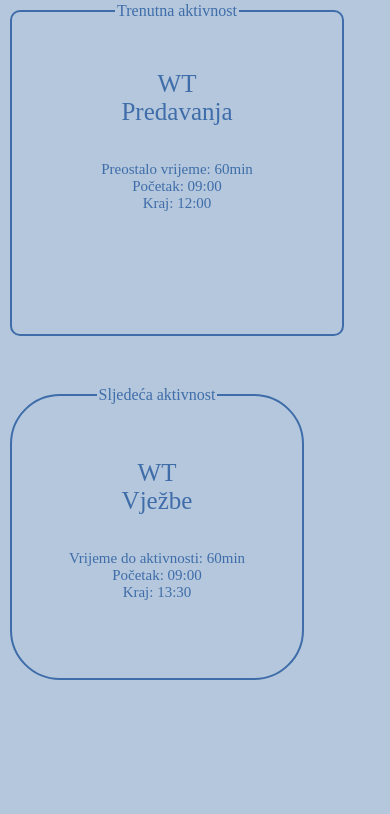
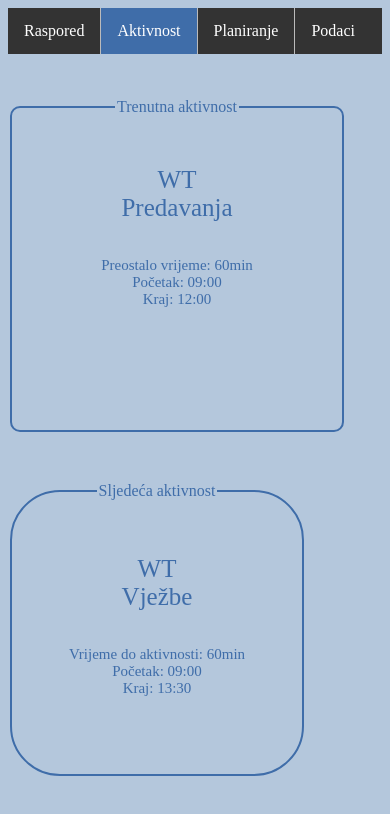
Before and after one commit to kanitadervic/classroom-management-app, a plain HTML site: page aktivnost.html in a window 390 px wide. Drawn offline with Linux system fonts and the light colour scheme.

Commit message:
dodala meni za prelaz izmedju stranica

```diff
--- a/aktivnost.css
+++ b/aktivnost.css
@@ -10,7 +10,7 @@ body{
   background-color: #B4C7DC
 }
 
-.sljedeca-aktivnost, .prethodna-aktivnost{
+.sljedeca-aktivnost,.prethodna-aktivnost{
   border: 2px solid;
   border-radius: 50px;
   border-color: #3F6DA9;
@@ -18,6 +18,7 @@ body{
   width: 250px;
   height: 250px;
   color: #3F6DA9;
+  overflow: auto;
 }
 
 .trenutna-aktivnost {
@@ -29,11 +30,11 @@ body{
   width: 300px;
   height: 300px;
   color: #3F6DA9;
-
+  overflow: auto;
 }
 
 legend {
-    text-align: center
+  text-align: center;
 }
 
 #aktivnost {
@@ -52,7 +53,7 @@ legend {
 @media only screen and (max-width: 600px) {
   .sve{
     position: relative;
-    margin-top: -300px;
+    margin-top: -250px;
     margin-bottom: 10px;
     display: inline-block
   }
--- a/aktivnost.html
+++ b/aktivnost.html
@@ -3,12 +3,19 @@
 <head>
     <title>Zadatak 2</title>
     <link rel="stylesheet" type="text/css" href="aktivnost.css">
+    <link rel="stylesheet" type="text/css" href="navbar.css">
     <META http-equiv="Content-Type" content="text/html; charset=utf-8">
 </head>
 <body>
+    <ul>
+        <li><a  href="raspored.html">Raspored</a></li>
+        <li><a class="active" href="aktivnost.html">Aktivnost</a></li>
+        <li><a href="planiranjeNastavnik.html">Planiranje</a></li>
+        <li><a href="podaciStudent.html">Podaci</a></li>
+      </ul>
     <div class="sve">
     <fieldset class="prethodna-aktivnost">
-        <legend>Prethodna aktivnost</legend>
+        <legend class="klasa">Prethodna aktivnost</legend>
         <div id="aktivnost">OI<br>Predavanja</div>
         <div id="info">Aktivnost od prije 1 dan</div>
     </fieldset>
--- /dev/null
+++ b/navbar.css
@@ -0,0 +1,34 @@
+ul {
+  list-style-type: none;
+  margin: 0;
+  padding: 0;
+  overflow: hidden;
+  background-color: #333;
+  position: relative;
+  z-index: 10;
+}
+
+li {
+  float: left;
+  border-right:1px solid #bbb;
+}
+
+li:last-child {
+  border-right: none;
+}
+
+li a {
+  display: block;
+  color: white;
+  text-align: center;
+  padding: 14px 16px;
+  text-decoration: none;
+}
+
+li a:hover:not(.active) {
+  background-color: #111;
+}
+
+.active {
+  background-color: #3F6DA9;
+}
--- a/planiranjeNastavnik.css
+++ b/planiranjeNastavnik.css
@@ -61,9 +61,9 @@ label {
     }
 
     fieldset {
-        margin-top: 20%;
-        margin-bottom: 5%;
-        padding-top: 1%;
+        margin-top: 160px;
+        margin-bottom: 5px;
+
     }
 
     input,select {
```
Also changed, not shown: planiranjeNastavnik.html (+7 -0 lines), podaciStudent.html (+9 -0 lines), raspored.css (+4 -3 lines), raspored.html (+7 -0 lines), podaciStudent.css (line endings or trailing spaces). Lines whose indentation alone changed are shown as unchanged.
